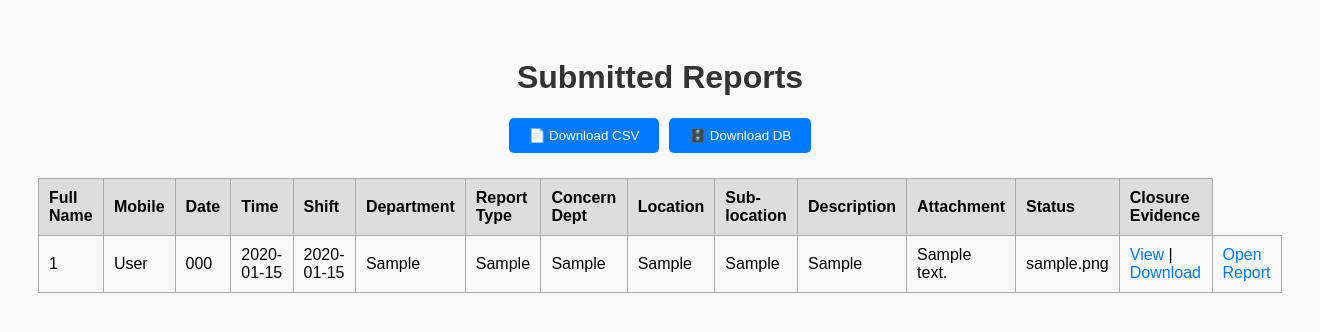
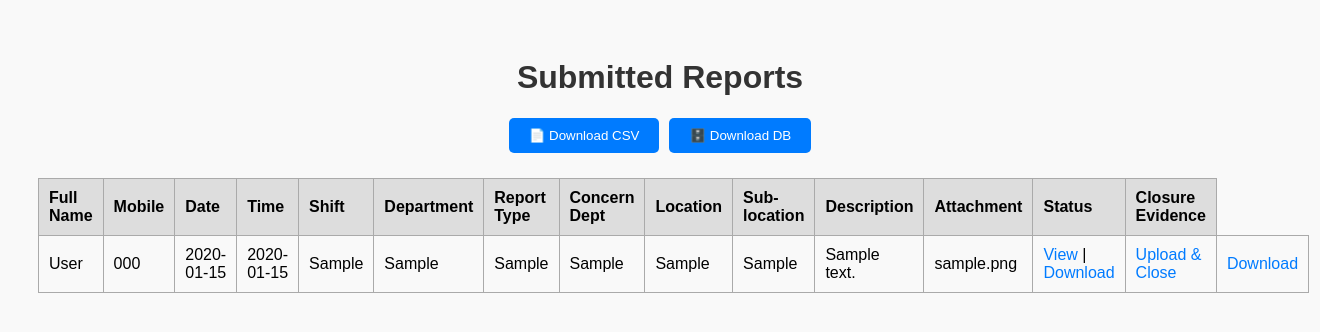
Before and after one commit to Rohitram-cyber/FinalTest, a Flask app: page /reports in a window 1320 px wide. Shown: the top 332 px of the page. Run offline with Flask 3, Linux system fonts and the light colour scheme; tables that the repository leaves empty hold one stand-in row (values such as "Sample post").

Commit message:
Update reports.html

```diff
--- a/templates/reports.html
+++ b/templates/reports.html
@@ -64,24 +64,24 @@
 <table>
     <thead>
         <tr>
-            {% for header in headers[1:] %}  {# Skip only the ID column #}
+            {% for header in headers[1:] %}
                 <th>{{ "Attachment" if header == "Filename" else header }}</th>
             {% endfor %}
         </tr>
     </thead>
     <tbody>
-        <tbody>
         {% for row in data %}
         <tr>
-                {% set report_id = loop.index %}
+            {% set report_id = row[0] %}
 
-                {# Loop through all columns except attachment and status, which we customize below #}
-                {% for i in range(row|length - 2) %}
+            {# Display fields except last 2 (status and closure_filename) #}
+            {% for i in range(1, row|length - 2) %}
                 <td>{{ row[i] }}</td>
             {% endfor %}
 
+            {# File Attachment column #}
             <td>
-                    {% set filename = row[-2] %}
+                {% set filename = row[-3] %}
                 {% if filename %}
                     <a href="{{ url_for('uploaded_file', filename=filename) }}" target="_blank">View</a> |
                     <a href="{{ url_for('download_file', report_id=report_id) }}">Download</a>
@@ -90,11 +90,21 @@
                 {% endif %}
             </td>
 
+            {# Status / Close report button #}
             <td>
-                    {% if row[-1] != 'Closed' %}
-                        <a href="/close/{{ report_id }}" onclick="return confirm('Are you sure to close this report?');">Open Report</a>
+                {% if row[-2] != 'Closed' %}
+                    <a href="{{ url_for('close_report', report_id=report_id) }}">Upload & Close</a>
                 {% else %}
-                        ✅ Report Closed
+                    ✅ Closed
+                {% endif %}
+            </td>
+
+            {# Closure Evidence Download #}
+            <td>
+                {% if row[-1] %}
+                    <a href="{{ url_for('download_closure_file', report_id=report_id) }}">Download</a>
+                {% else %}
+                    Not uploaded
                 {% endif %}
             </td>
         </tr>
```
Lines whose indentation alone changed are shown as unchanged.
